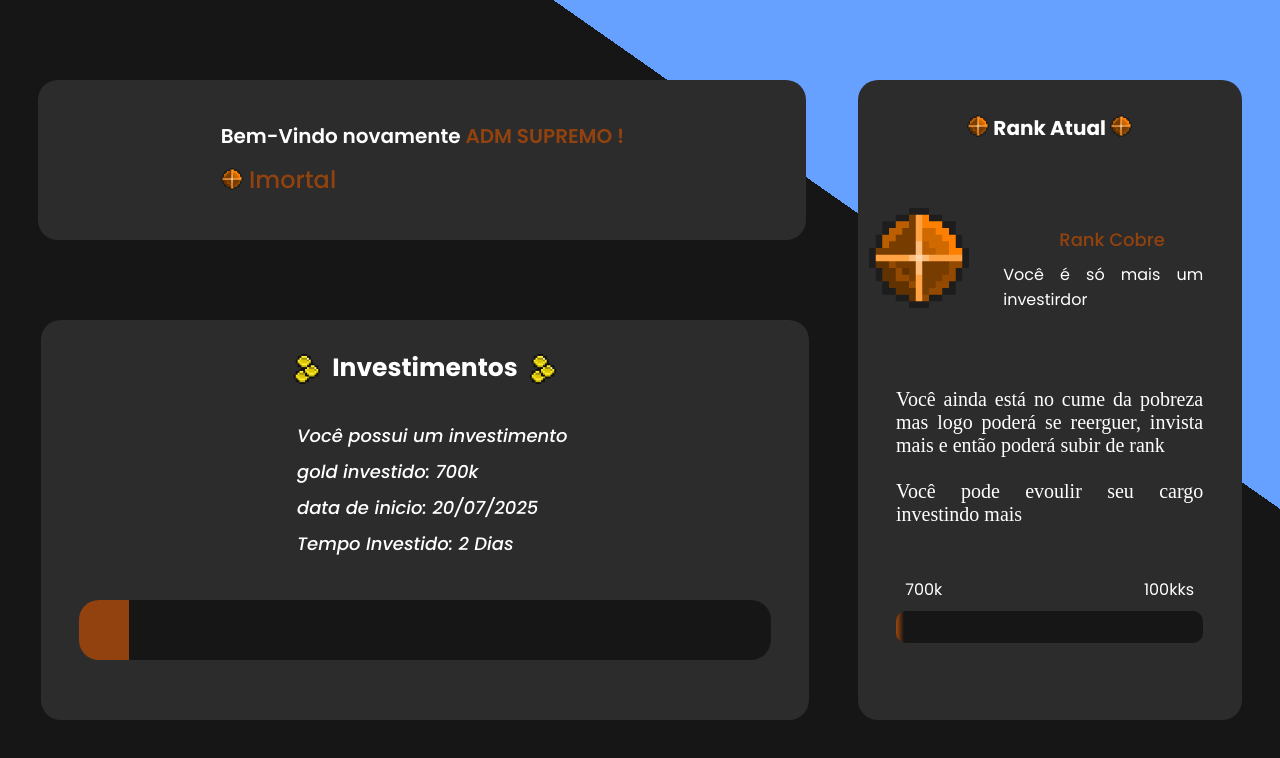
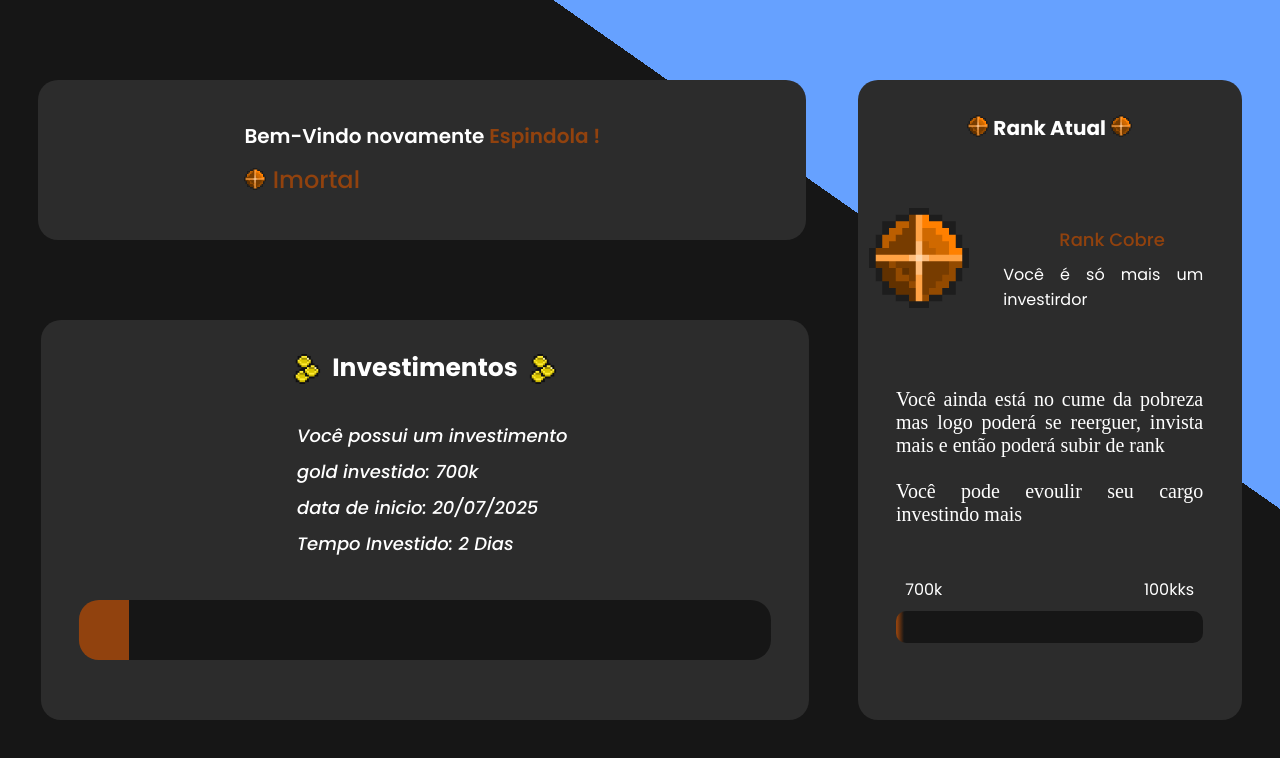
Before and after one commit to Bissolis/SiteYTTWBank, a plain HTML site: page Espindola.html in a window 1280 px wide. Drawn offline with Linux system fonts and the light colour scheme.

Commit message:
espindola oficial

```diff
--- a/Espindola.html
+++ b/Espindola.html
@@ -14,7 +14,7 @@
 <body>
   <!-- perfil pessoal -->
     <div class="profile">
-      <h1 class="nick">Bem-Vindo novamente <span style="color: rgb(145, 66, 14);">ADM SUPREMO !</span><br> <span style="color: rgb(145, 66, 14); font-weight: 450; font-size: 24px;"><i><img src="imagens/rank cobre.png" alt="rank" class="rankimortal"></i> Imortal</span></h1>
+      <h1 class="nick">Bem-Vindo novamente <span style="color: rgb(145, 66, 14);">Espindola !</span><br> <span style="color: rgb(145, 66, 14); font-weight: 450; font-size: 24px;"><i><img src="imagens/rank cobre.png" alt="rank" class="rankimortal"></i> Imortal</span></h1>
     </div>
   <!---->
 
```
